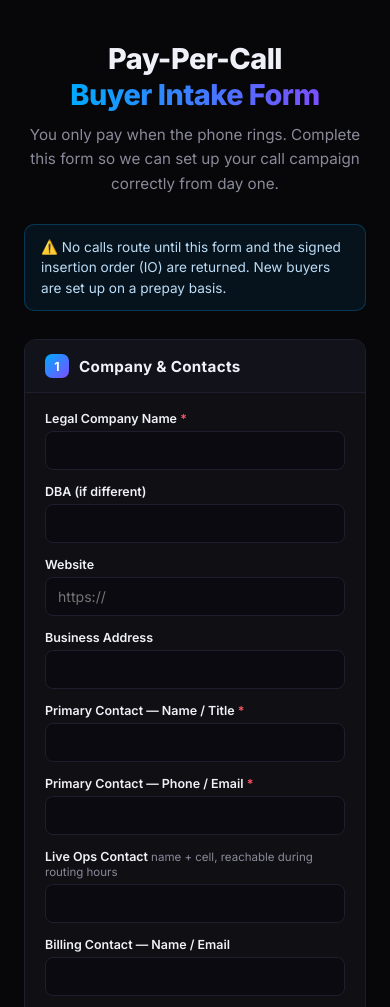
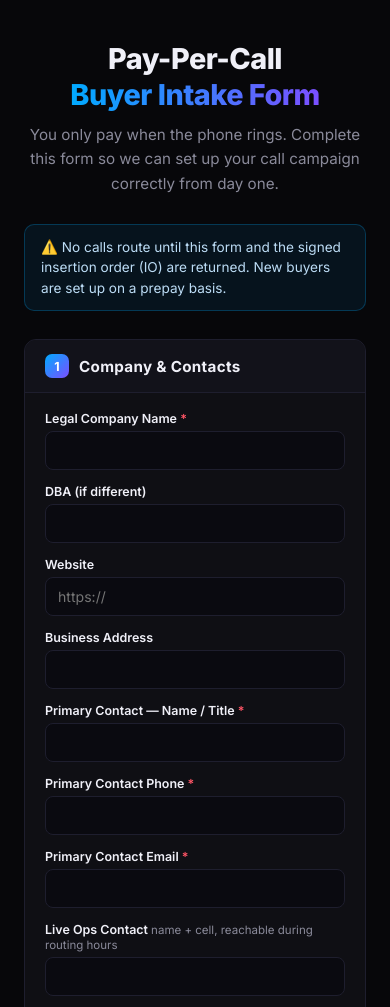
Before and after one commit to niro770/ranklocal-proposal-maker, a plain HTML site: page buyer-intake/index.html in a window 390 px wide. Shown: the part 58-1065 px from the top of the page. Drawn offline with Linux system fonts and the light colour scheme.

Commit message:
buyer-intake: split Primary Contact Phone/Email into two required fields

```diff
--- a/buyer-intake/index.html
+++ b/buyer-intake/index.html
@@ -84,7 +84,8 @@
   <div class="field"><label>Website</label><input name="Website" placeholder="https://"></div>
   <div class="field"><label>Business Address</label><input name="Business Address"></div>
   <div class="field"><label>Primary Contact — Name / Title <span class="req">*</span></label><input name="Primary Contact" required></div>
-  <div class="field"><label>Primary Contact — Phone / Email <span class="req">*</span></label><input name="Primary Phone/Email" required></div>
+  <div class="field"><label>Primary Contact Phone <span class="req">*</span></label><input name="Primary Contact Phone" type="tel" required></div>
+  <div class="field"><label>Primary Contact Email <span class="req">*</span></label><input name="Primary Contact Email" type="email" required></div>
   <div class="field"><label>Live Ops Contact <span class="hint">name + cell, reachable during routing hours</span></label><input name="Live Ops Contact"></div>
   <div class="field"><label>Billing Contact — Name / Email</label><input name="Billing Contact"></div>
   <div class="field"><label>W-9 Provided?</label><select name="W-9 Provided"><option value="">Select…</option><option>Yes</option><option>No — will send</option></select></div>
```
